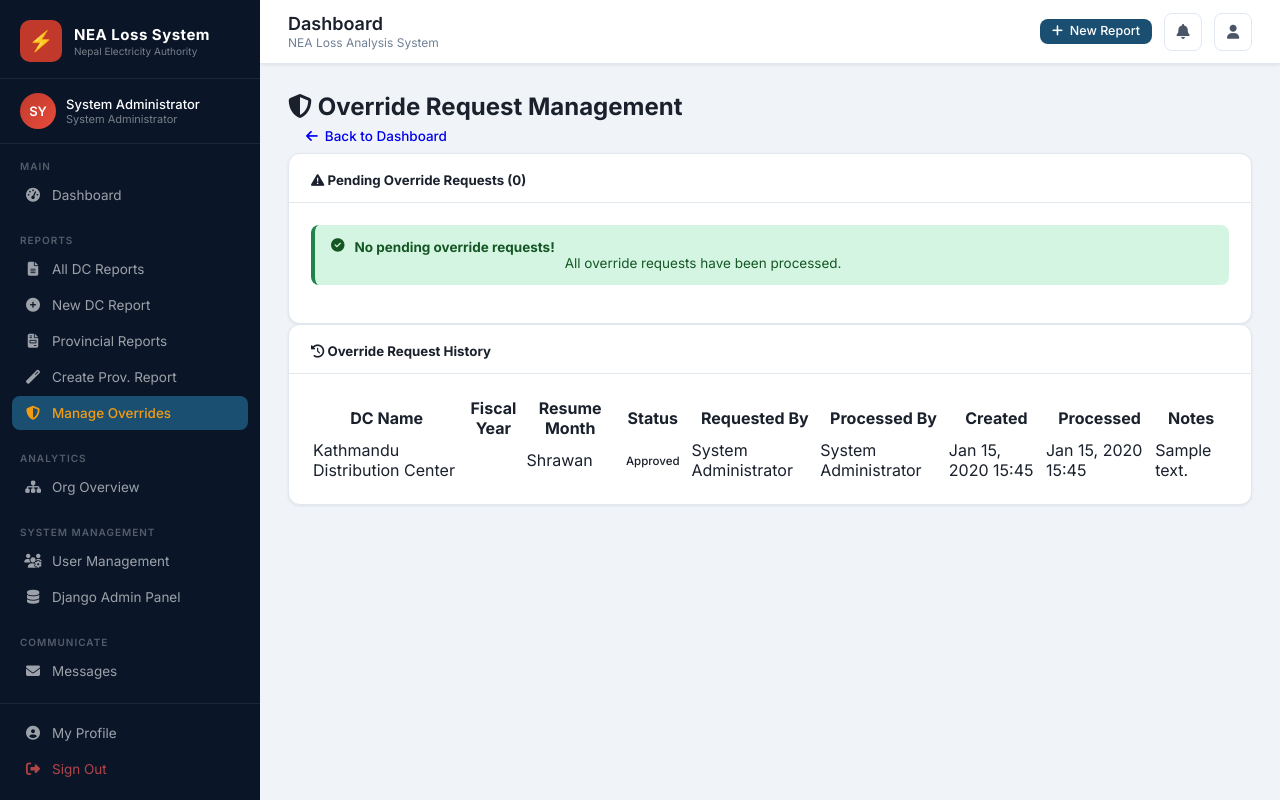
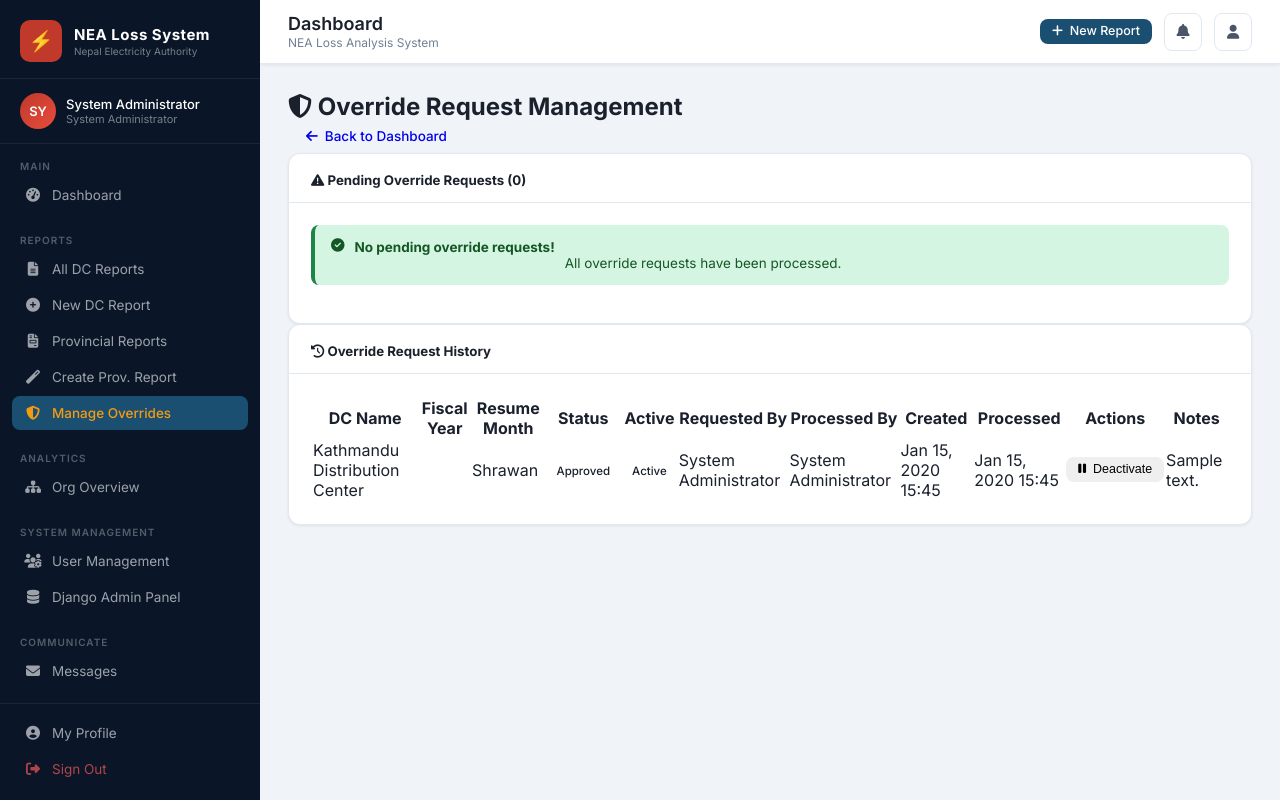
Before and after one commit to ermrpkr/nea, a Django app: page /overrides/manage/ in a window 1280 px wide. Run offline with Django 4.2, Linux system fonts and the light colour scheme; a user stored in the database is signed in; data comes from the database, SQL or seed files in the repository; tables that the repository leaves empty hold one stand-in row (values such as "Sample post").

Commit message:
Add override activation/deactivation functionality
- Add is_active field to DCReportOverride model to track override status
- Create migration for new is_active field with default True
- Add activate() and deactivate() methods to override model
- Update OverrideManagementView to handle activate/deactivate actions
- Update MonthlyDataView and ReportCreateView to check is_active status
- Update form processing to only work with active overrides
- Add activate/deactivate buttons to override management template
- Show active/inactive status badges for approved overrides
- Add confirmation dialogs for activate/deactivate actions

```diff
--- a/nea_loss/models.py
+++ b/nea_loss/models.py
@@ -561,6 +561,7 @@
     skip_to_month = models.PositiveSmallIntegerField(choices=NEPALI_MONTH_CHOICES, null=True, blank=True)
 
     status = models.CharField(max_length=20, choices=STATUS_CHOICES, default='PENDING')
+    is_active = models.BooleanField(default=True, help_text='Whether this override is currently active')
     reason = models.TextField(help_text='Reason for override request (e.g., technical problems, system downtime)')
     admin_notes = models.TextField(blank=True, help_text='Admin notes on approval/rejection')
 
@@ -595,6 +596,16 @@
         self.approved_at = timezone.now()
         self.save()
 
+    def activate(self):
+        """Activate the override"""
+        self.is_active = True
+        self.save()
+
+    def deactivate(self):
+        """Deactivate the override"""
+        self.is_active = False
+        self.save()
+
     class Meta:
         unique_together = ['distribution_center', 'fiscal_year', 'resume_month']
         ordering = ['-created_at']
--- a/nea_loss/templates/nea_loss/overrides/manage.html
+++ b/nea_loss/templates/nea_loss/overrides/manage.html
@@ -180,10 +180,12 @@
                                     <th>Fiscal Year</th>
                                     <th>Resume Month</th>
                                     <th>Status</th>
+                                    <th>Active</th>
                                     <th>Requested By</th>
                                     <th>Processed By</th>
                                     <th>Created</th>
                                     <th>Processed</th>
+                                    <th>Actions</th>
                                     <th>Notes</th>
                                 </tr>
                             </thead>
@@ -202,6 +204,17 @@
                                         <span class="badge bg-danger">Rejected</span>
                                         {% endif %}
                                     </td>
+                                    <td>
+                                        {% if override.status == 'APPROVED' %}
+                                            {% if override.is_active %}
+                                            <span class="badge bg-success">Active</span>
+                                            {% else %}
+                                            <span class="badge bg-secondary">Inactive</span>
+                                            {% endif %}
+                                        {% else %}
+                                        <span class="text-muted">-</span>
+                                        {% endif %}
+                                    </td>
                                     <td>{{ override.requested_by.full_name }}</td>
                                     <td>
                                         {% if override.approved_by %}
@@ -216,6 +229,37 @@
                                         {{ override.approved_at|date:"M d, Y H:i" }}
                                         {% else %}
                                         <span class="text-muted">-</span>
+                                        {% endif %}
+                                    </td>
+                                    <td>
+                                        {% if override.status == 'APPROVED' %}
+                                            <div class="btn-group btn-group-sm" role="group">
+                                                {% if override.is_active %}
+                                                <form method="post" style="display: inline;">
+                                                    {% csrf_token %}
+                                                    <input type="hidden" name="override_id" value="{{ override.pk }}">
+                                                    <input type="hidden" name="action" value="deactivate">
+                                                    <button type="submit" class="btn btn-warning btn-sm"
+                                                            title="Deactivate this override - DC users cannot create reports for this month"
+                                                            onclick="return confirm('Are you sure you want to deactivate this override? DC users will no longer be able to create reports for {{ override.get_resume_month_display }}.')">
+                                                        <i class="fas fa-pause"></i> Deactivate
+                                                    </button>
+                                                </form>
+                                                {% else %}
+                                                <form method="post" style="display: inline;">
+                                                    {% csrf_token %}
+                                                    <input type="hidden" name="override_id" value="{{ override.pk }}">
+                                                    <input type="hidden" name="action" value="activate">
+                                                    <button type="submit" class="btn btn-success btn-sm"
+                                                            title="Activate this override - DC users can create reports for this month"
+                                                            onclick="return confirm('Are you sure you want to activate this override? DC users will be able to create reports for {{ override.get_resume_month_display }}.')">
+                                                        <i class="fas fa-play"></i> Activate
+                                                    </button>
+                                                </form>
+                                                {% endif %}
+                                            </div>
+                                        {% else %}
+                                            <span class="text-muted">-</span>
                                         {% endif %}
                                     </td>
                                     <td>
--- a/nea_loss/views.py
+++ b/nea_loss/views.py
@@ -987,12 +987,13 @@
             if month >= dc.report_start_month:
                 previous_month = month - 1
 
-                # Check if there's an approved override for this situation
+                # Check if there's an approved and active override for this situation
                 approved_override = DCReportOverride.objects.filter(
                     distribution_center=dc,
                     fiscal_year=fy,
                     status='APPROVED',
-                    resume_month=month
+                    resume_month=month,
+                    is_active=True
                 ).first()
 
                 if approved_override:
@@ -1153,12 +1154,13 @@
         if month > 1:  # For months after Shrawan
             previous_month = month - 1
 
-            # Check if there's an approved override for this month that allows skipping previous months
+            # Check if there's an approved and active override for this month that allows skipping previous months
             approved_override = DCReportOverride.objects.filter(
                 distribution_center=report.distribution_center,
                 fiscal_year=report.fiscal_year,
                 resume_month=month,
-                status='APPROVED'
+                status='APPROVED',
+                is_active=True
             ).first()
 
             try:
@@ -2225,12 +2227,13 @@
                 provided_prev = decimal.Decimal(str(r.get('previous_reading', 0) or 0))
                 report_month = monthly.report.month
 
-                # Check if there's an approved override for this month
+                # Check if there's an approved and active override for this month
                 approved_override = DCReportOverride.objects.filter(
                     distribution_center=monthly.report.distribution_center,
                     fiscal_year=monthly.report.fiscal_year,
                     resume_month=report_month,
-                    status='APPROVED'
+                    status='APPROVED',
+                    is_active=True
                 ).first()
 
                 if provided_prev == 0 and report_month > 1 and not approved_override:
@@ -3825,10 +3828,10 @@
 
     def post(self, request):
         override_id = request.POST.get('override_id')
-        action = request.POST.get('action')  # 'approve' or 'reject'
+        action = request.POST.get('action')  # 'approve', 'reject', 'activate', or 'deactivate'
         admin_notes = request.POST.get('admin_notes', '').strip()
 
-        if not override_id or action not in ['approve', 'reject']:
+        if not override_id or action not in ['approve', 'reject', 'activate', 'deactivate']:
             messages.error(request, 'Invalid request.')
             return self.get(request)
 
@@ -3850,7 +3853,7 @@
 
                 audit_action = 'APPROVE'
 
-            else:  # reject
+            elif action == 'reject':
                 override.reject(approved_by=request.user, admin_notes=admin_notes)
                 messages.success(request, f'Override rejected for {override.distribution_center.name}.')
 
@@ -3865,6 +3868,16 @@
 
                 audit_action = 'REJECT'
 
+            elif action == 'activate':
+                override.activate()
+                messages.success(request, f'Override activated for {override.distribution_center.name}.')
+                audit_action = 'ACTIVATE'
+
+            elif action == 'deactivate':
+                override.deactivate()
+                messages.success(request, f'Override deactivated for {override.distribution_center.name}. DC users can no longer create reports for {override.get_resume_month_display()}.')
+                audit_action = 'DEACTIVATE'
+
             # Create audit log
             AuditLog.objects.create(
                 user=request.user,
```
Also changed, not shown: nea_loss/migrations/0013_add_override_is_active.py (added).
